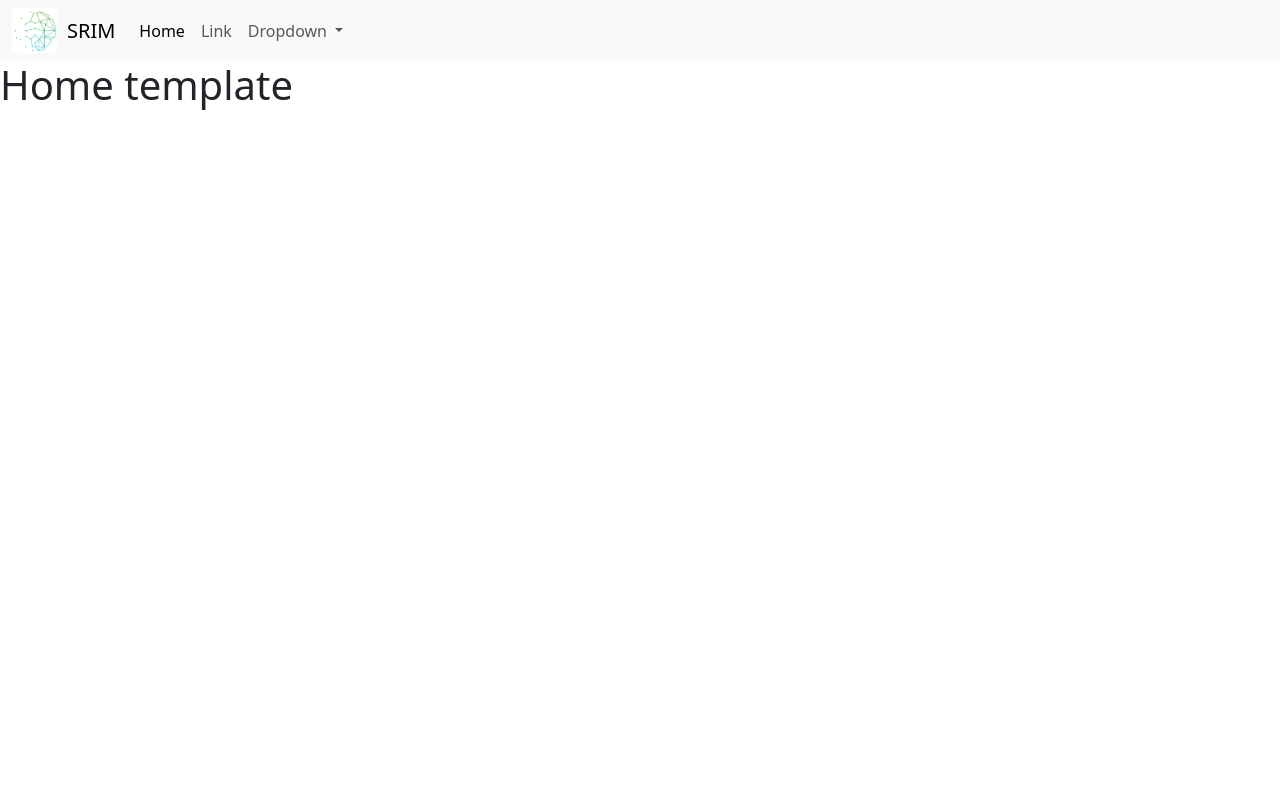
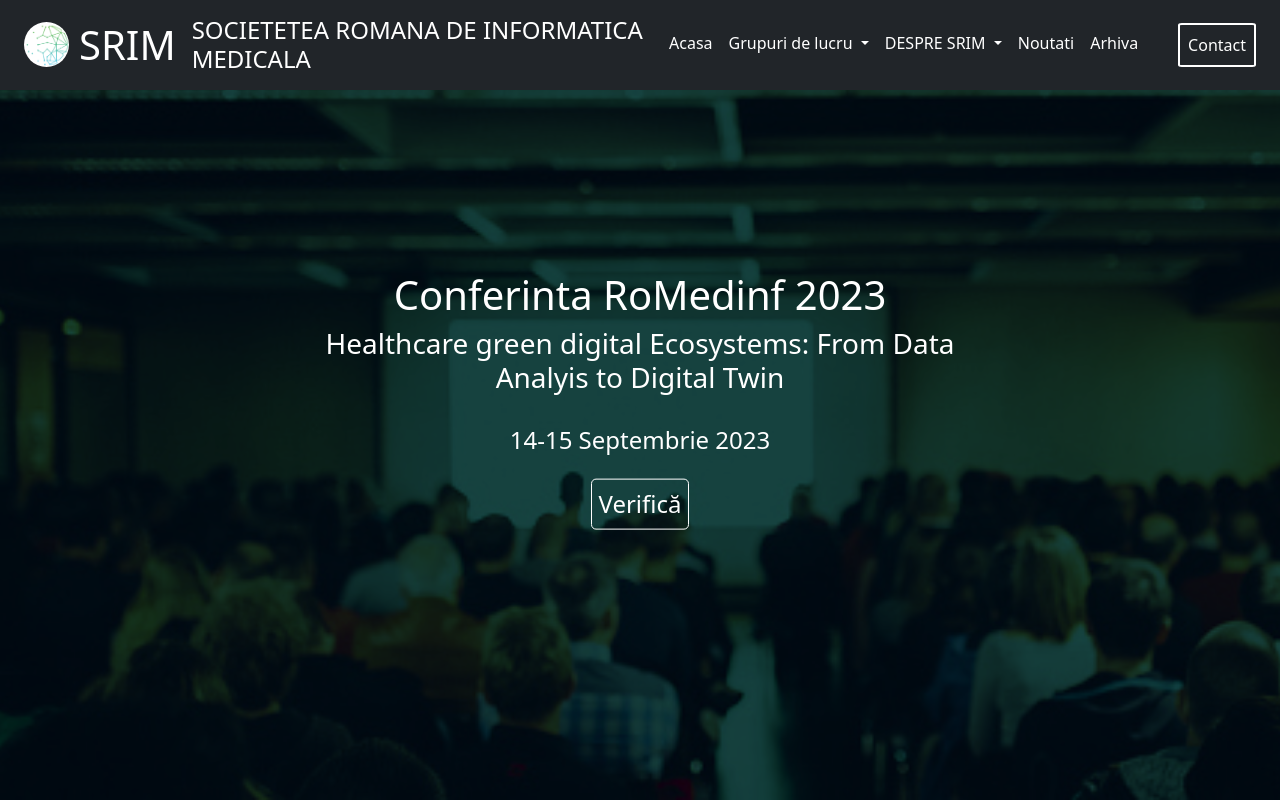
Before and after one commit to BerkePalamutcu/SRIM, a Django app: page / in a window 1280 px wide. Run offline with Django 4.2, Linux system fonts and the light colour scheme; some libraries are stand-ins or nearby versions.

Commit message:
add basic templating

```diff
--- a/SRIM/SRIM/settings.py
+++ b/SRIM/SRIM/settings.py
@@ -37,7 +37,7 @@ INSTALLED_APPS = [
     'django.contrib.sessions',
     'django.contrib.messages',
     'django.contrib.staticfiles',
-    'baseApp.apps.BaseappConfig'
+    'baseApp.apps.BaseappConfig',
 ]
 
 MIDDLEWARE = [
--- /dev/null
+++ b/SRIM/static/css/home.css
@@ -0,0 +1,48 @@
+* {
+  margin: 0;
+  padding: 0;
+}
+
+.banner-img {
+  object-fit: cover;
+  mix-blend-mode: overlay;
+  width: 100vw;
+  height: 100vh;
+}
+
+.banner-container {
+  background-color: #0b2323;
+  position: relative;
+  overflow-y: hidden;
+  width: 100%;
+  height: 100%;
+}
+
+.main-conference-wrapper {
+  text-align: center;
+  position: absolute;
+  top: 50%;
+  left: 50%;
+  color: white;
+  transform: translate(-50%, -50%);
+}
+
+.main-date {
+  margin-top: 2rem;
+}
+
+.main-btn {
+  font-size: 1.5rem;
+  padding: 0.4rem;
+  background-color: transparent;
+  color: #fff;
+  border: 1px solid white;
+  outline: #fff;
+  border-radius: 5px;
+  margin-top: 1rem;
+}
+
+.main-btn:hover {
+  background-color: #ffffff;
+  color: #000;
+}
--- /dev/null
+++ b/SRIM/static/css/navbar.css
@@ -0,0 +1,22 @@
+.logo-header {
+  font-size: 24px;
+}
+
+.navbar-toggler {
+  color: white !important;
+  background-color: white !important;
+}
+
+.custom-container {
+  padding-left: 0;
+  padding-right: 0;
+}
+
+@media screen and (min-width: 992px) {
+  /* This code will only apply to devices with a screen width of 992px or more */
+  .contact {
+    border-radius: 5%;
+    border: 2px solid white;
+    margin-left: 2rem;
+  }
+}
--- a/SRIM/templates/room.html
+++ b/SRIM/templates/contact.html
@@ -1,3 +1,3 @@
 {%extends 'index.html'%} {%block content%}
-<h1>Room Template</h1>
+<h1>Contact Template</h1>
 {%endblock content%}
--- a/SRIM/templates/home.html
+++ b/SRIM/templates/home.html
@@ -1,3 +1,21 @@
-{% extends 'index.html' %} {%block content%}
-<h1>Home template</h1>
+{% extends 'index.html' %} {%load static%} {%block content%}
+
+<div class="banner-container">
+  <img src={% static 'assets/banner-img.jpg'%} class='banner-img'/>
+  <div class="main-conference-wrapper">
+    <h1 class="main-header">Conferinta RoMedinf 2023</h1>
+    <h3 class="main-description">
+      Healthcare green digital Ecosystems: From Data Analyis to Digital Twin
+    </h3>
+    <h4 class="main-date">14-15 Septembrie 2023</h4>
+    <a
+      href="https://sites.google.com/view/romedinf-2023/?pli=1"
+      target="_blank"
+    >
+      <button class="main-btn">Verifică</button>
+    </a>
+  </div>
+</div>
+<div class="banner-container"></div>
+
 {%endblock content%}
--- a/SRIM/templates/index.html
+++ b/SRIM/templates/index.html
@@ -5,24 +5,24 @@
     <meta charset="UTF-8" />
     <meta name="viewport" content="width=device-width, initial-scale=1.0" />
     <title>SRIM</title>
-    <script
-      src="https://cdn.jsdelivr.net/npm/bootstrap@5.3.0-alpha3/dist/js/bootstrap.bundle.min.js"
-      integrity="sha384-ENjdO4Dr2bkBIFxQpeoTz1HIcje39Wm4jDKdf19U8gI4ddQ3GYNS7NTKfAdVQSZe"
-      crossorigin="anonymous"
-    ></script>
-    <link
-      href="https://cdn.jsdelivr.net/npm/bootstrap@5.3.0-alpha3/dist/css/bootstrap.min.css"
-      rel="stylesheet"
-      integrity="sha384-KK94CHFLLe+nY2dmCWGMq91rCGa5gtU4mk92HdvYe+M/SXH301p5ILy+dN9+nJOZ"
-      crossorigin="anonymous"
-    />
     <link rel="stylesheet" href="{% static 'bootstrap.min.css' %}" />
-    <script src="{% static 'bootstrap.min.js' %}"></script>
-    <script src="https://code.jquery.com/jquery-3.6.0.min.js"></script>
-    <script src="https://cdn.jsdelivr.net/npm/bootstrap@5.0.2/dist/js/bootstrap.bundle.min.js"></script>
   </head>
 
   <body>
     {% include 'navbar.html'%} {%block content%} {%endblock%}
+    <link rel="stylesheet" href="{%static 'css/navbar.css/'%}" />
+    <link rel="stylesheet" href="{%static 'css/home.css'%}" />
+    <script
+      src="https://code.jquery.com/jquery-3.6.0.min.js"
+      integrity="sha256-/xUj+3OJU5yExlq6GSYGSHk7tPXikynS7ogEvDej/m4="
+      crossorigin="anonymous"
+    ></script>
+
+    <!-- ✅ load Bootstrap bundle ✅ -->
+    <script
+      src="https://cdn.jsdelivr.net/npm/bootstrap@5.1.3/dist/js/bootstrap.bundle.min.js"
+      integrity="sha384-ka7Sk0Gln4gmtz2MlQnikT1wXgYsOg+OMhuP+IlRH9sENBO0LRn5q+8nbTov4+1p"
+      crossorigin="anonymous"
+    ></script>
   </body>
 </html>
--- a/SRIM/templates/navbar.html
+++ b/SRIM/templates/navbar.html
@@ -1,13 +1,14 @@
 {%load static%}
-<nav class="navbar navbar-expand-lg bg-body-tertiary">
-  <div class="container-fluid d-flex">
+
+<nav class="navbar fixed-top navbar-expand-lg bg-dark">
+  <div class="container-fluid mx-4 custom-container">
     <img
       src="{% static 'assets/logo.png'%}"
       width="45"
       height="45"
-      style="margin-right: 10px"
+      style="margin-right: 10px; border-radius: 50px"
     />
-    <a class="navbar-brand" href="#">SRIM</a>
+    <a class="navbar-brand fs-1" href="#" style="color: white">SRIM</a>
     <button
       class="navbar-toggler"
       type="button"
@@ -19,13 +20,22 @@
     >
       <span class="navbar-toggler-icon"></span>
     </button>
-    <div class="collapse navbar-collapse" id="navbarSupportedContent">
-      <ul class="navbar-nav me-auto mb-2 mb-lg-0">
+    <div class="collapse navbar-collapse justify-content-end mt-2">
+      <h4 style="color: white">SOCIETETEA ROMANA DE INFORMATICA MEDICALA</h4>
+    </div>
+    <div
+      class="collapse navbar-collapse justify-content-end"
+      id="navbarSupportedContent"
+    >
+      <ul class="navbar-nav mb-2 mb-lg-0">
         <li class="nav-item">
-          <a class="nav-link active" aria-current="page" href="#">Home</a>
-        </li>
-        <li class="nav-item">
-          <a class="nav-link" href="#">Link</a>
+          <a
+            class="nav-link active"
+            aria-current="page"
+            href="#"
+            style="color: white"
+            >Acasa</a
+          >
         </li>
         <li class="nav-item dropdown">
           <a
@@ -34,16 +44,92 @@
             role="button"
             data-bs-toggle="dropdown"
             aria-expanded="false"
+            style="color: white"
           >
-            Dropdown
+            Grupuri de lucru
+          </a>
+          <ul class="dropdown-menu" style="font-size: 12px">
+            <li>
+              <a class="dropdown-item" href="#"
+                >WG HECTOR - Health Education and Monitoring</a
+              >
+            </li>
+            <li>
+              <a class="dropdown-item" href="#"
+                >WG NURSER - Nursing Informatics in Healthcare</a
+              >
+            </li>
+            <li>
+              <a class="dropdown-item" href="#"
+                >WG MADMAN - Medical Data Management and Analysis</a
+              >
+            </li>
+            <li>
+              <a class="dropdown-item" href="#"
+                >WG HEARTH - Healthcare Technologies</a
+              >
+            </li>
+            <li>
+              <a class="dropdown-item" href="#"
+                >WG TENDER - Telemedicine and Telehealthcare</a
+              >
+            </li>
+          </ul>
+        </li>
+
+        <li class="nav-item dropdown">
+          <a
+            class="nav-link dropdown-toggle"
+            href="#"
+            role="button"
+            data-bs-toggle="dropdown"
+            aria-expanded="false"
+            style="color: white"
+          >
+            DESPRE SRIM
           </a>
           <ul class="dropdown-menu">
-            <li><a class="dropdown-item" href="#">Action</a></li>
-            <li><a class="dropdown-item" href="#">Another action</a></li>
+            <li><a class="dropdown-item" href="#">Despre SRIM</a></li>
+            <li><a class="dropdown-item" href="#">Board</a></li>
+            <li><a class="dropdown-item" href="#">Membri</a></li>
+            <li><a class="dropdown-item" href="#">Statut</a></li>
             <li><hr class="dropdown-divider" /></li>
-            <li><a class="dropdown-item" href="#">Something else here</a></li>
+            <li><a class="dropdown-item" href="#">Premii</a></li>
           </ul>
         </li>
+
+        <a
+          class="nav-link"
+          href="#"
+          role="button"
+          data-bs-toggle="dropdown"
+          aria-expanded="false"
+          style="color: white"
+        >
+          Noutati
+        </a>
+
+        <a
+          class="nav-link"
+          href="#"
+          role="button"
+          data-bs-toggle="dropdown"
+          aria-expanded="false"
+          style="color: white"
+        >
+          Arhiva
+        </a>
+
+        <a
+          class="nav-link contact"
+          href="#"
+          role="button"
+          data-bs-toggle="dropdown"
+          aria-expanded="false"
+          style="color: white"
+        >
+          Contact
+        </a>
       </ul>
     </div>
   </div>
```
Also changed, not shown: SRIM/static/assets/banner-img.jpg (added).
